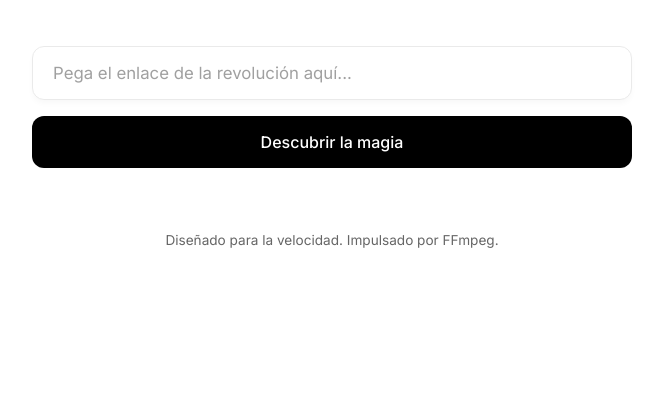
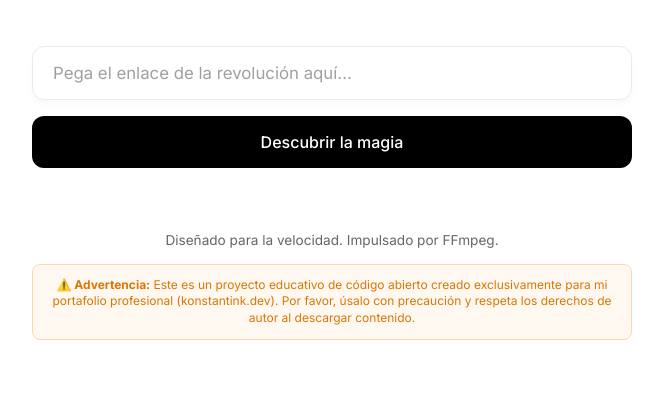
Before and after one commit to konstantinWDK/youtube-playlist-downloader, a Flask app: page / in a window 1280 px wide. Shown: the part 392-812 px from the top of the page, without its empty margins (308-971 px from the left). Before the commit the page ends 640 px from the top, so only its background shows below. Run offline with Flask 3, Linux system fonts and the light colour scheme.

Commit message:
docs: add educational portfolio disclaimer to footer

```diff
--- a/templates/index.html
+++ b/templates/index.html
@@ -347,6 +347,16 @@
             font-size: 0.85rem;
             color: var(--muted);
         }
+        .disclaimer {
+            margin-top: 16px;
+            padding: 12px;
+            background: #fff8f1;
+            border: 1px solid #ffd8a8;
+            border-radius: 8px;
+            color: #d97706;
+            font-size: 0.75rem;
+            line-height: 1.4;
+        }
         .top-nav {
             display: flex;
             justify-content: center;
@@ -432,7 +442,10 @@
         </div>
 
         <div class="footer">
-            Diseñado para la velocidad. Impulsado por FFmpeg.
+            <p>Diseñado para la velocidad. Impulsado por FFmpeg.</p>
+            <div class="disclaimer">
+                <strong>⚠️ Advertencia:</strong> Este es un proyecto educativo de código abierto creado exclusivamente para mi portafolio profesional (konstantink.dev). Por favor, úsalo con precaución y respeta los derechos de autor al descargar contenido.
+            </div>
         </div>
     </div>
 
```
